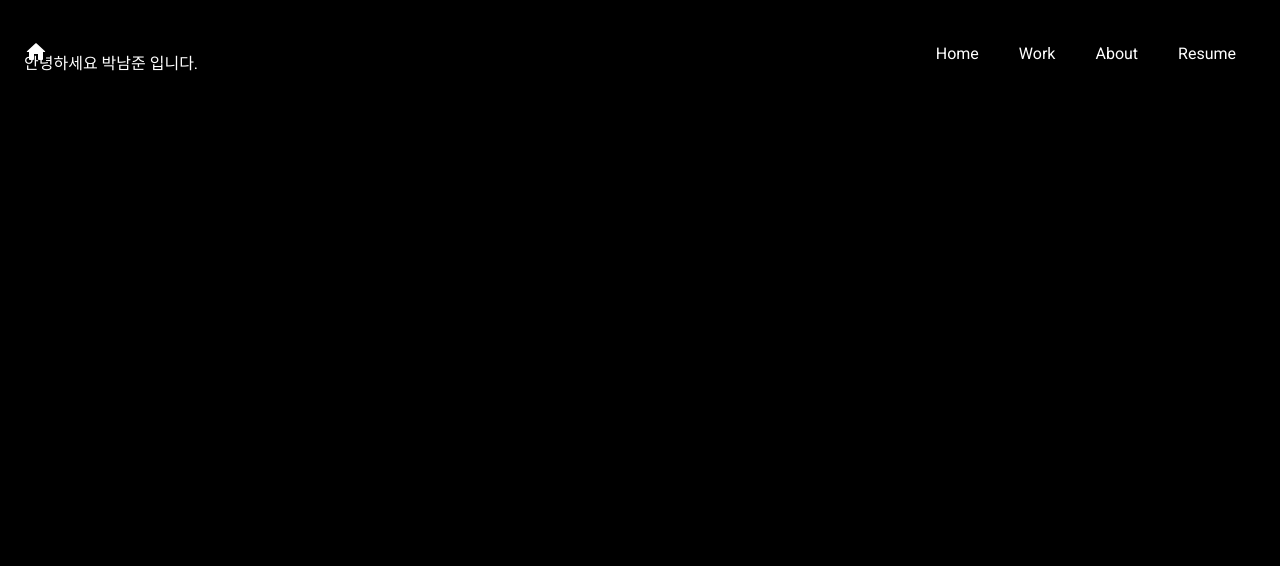
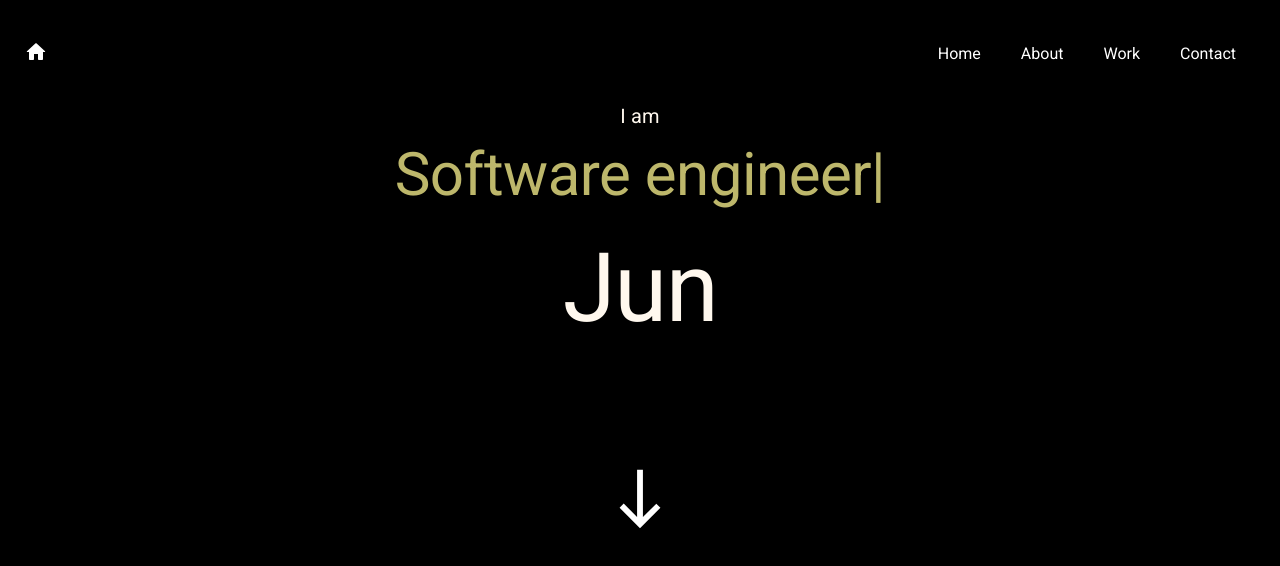
Before and after one commit to joon623/pr_website, a Next.js app: page / in a window 1280 px wide. Shown: the top 566 px of the page. Built offline with nearby package versions, Linux system fonts and the light colour scheme.

Commit message:
add: home and some navigation fix

```diff
--- a/package.json
+++ b/package.json
@@ -18,6 +18,7 @@
     "next": "14.0.4",
     "react": "^18",
     "react-dom": "^18",
+    "react-type-animation": "^3.2.0",
     "uuid4": "^2.0.3",
     "uuidv4": "^6.2.13"
   },
@@ -27,6 +28,7 @@
     "@types/react-dom": "^18",
     "eslint": "^8",
     "eslint-config-next": "14.0.4",
+    "prettier": "^3.1.1",
     "typescript": "^5"
   }
 }
--- a/src/app/page.module.css
+++ b/src/app/page.module.css
@@ -1,4 +1,3 @@
 .main {
     padding: var(--global-padding-top) 1.5rem 1.5rem;
-    min-height: 100vh;
 }
--- a/src/app/page.tsx
+++ b/src/app/page.tsx
@@ -1,12 +1,14 @@
 import styles from './page.module.css'
 import {Navigation} from "@/components/nav/index";
+import {HomeComponent} from "@/components/home";
+
 
 export default function Home() {
     return (
         <>
             <Navigation/>
             <main className={styles.main}>
-                <div>안녕하세요 박남준 입니다.</div>
+                <HomeComponent/>
             </main>
         </>
     )
--- /dev/null
+++ b/src/components/home/home.module.css
@@ -0,0 +1,11 @@
+.wrapper {
+    padding: var(--global-padding-top) 1.5rem 1.5rem;
+}
+
+
+.arrow {
+    display: flex;
+    justify-content: center;
+    font-size: 70px;
+    margin-top: 50px;
+}
--- /dev/null
+++ b/src/components/home/home.tsx
@@ -0,0 +1,59 @@
+"use client";
+
+import styles from "./home.module.css";
+import { Box } from "@mui/system";
+import { Typography } from "@mui/material";
+import { TypeAnimation } from "react-type-animation";
+import { useState } from "react";
+import SouthIcon from "@mui/icons-material/South";
+import { motion } from "framer-motion";
+
+function HomeComponent() {
+  const [textColor, setTextColor] = useState("darkkhaki");
+
+  return (
+    <div className={styles.wrapper}>
+      <Box
+        color={textColor}
+        display={"flex"}
+        alignItems={"center"}
+        flexDirection={"column"}
+      >
+        <Typography variant={"h6"} gutterBottom color={"#fff8ee"}>
+          I am
+        </Typography>
+        <Typography variant={"h2"} gutterBottom textAlign={"center"}>
+          <TypeAnimation
+            sequence={[
+              "Software engineer",
+              2000,
+              () => setTextColor("darkkhaki"),
+              "",
+            ]}
+            repeat={Infinity}
+          />
+        </Typography>
+        <Typography variant={"h1"} gutterBottom color={"#fff8ee"}>
+          Jun
+        </Typography>
+      </Box>
+      <motion.div
+        className={styles.arrow}
+        animate={{
+          y: 40,
+        }}
+        initial={{
+          y: 0,
+        }}
+        transition={{
+          repeat: Infinity,
+          duration: 2,
+        }}
+      >
+        <SouthIcon fontSize="inherit" />
+      </motion.div>
+    </div>
+  );
+}
+
+export default HomeComponent;
--- /dev/null
+++ b/src/components/home/index.ts
@@ -0,0 +1 @@
+export { default as HomeComponent } from "./home";
--- a/src/components/nav/index.ts
+++ b/src/components/nav/index.ts
@@ -1 +1 @@
-export {default as Navigation} from "./navigation";
+export { default as Navigation } from "./navigation";
--- a/src/components/nav/navigation.module.css
+++ /dev/null
@@ -1,7 +0,0 @@
-.navigation {
-    position: fixed;
-    top: 0;
-    left: 0;
-    right: 0;
-    padding: 12px;
-}
--- a/src/components/nav/navigation.tsx
+++ b/src/components/nav/navigation.tsx
@@ -1,17 +1,17 @@
 "use client";
 
-import HomeRoundedIcon from '@mui/icons-material/HomeRounded';
-import ReorderIcon from '@mui/icons-material/Reorder';
-import {Box} from "@mui/system";
-import styles from "./navigation.module.css"
-import {useState} from "react";
-import {AnimatePresence, motion} from "framer-motion";
-import {themeStyles} from "@/styles/theme";
-import {Navigations, NavigationType} from "@/shared/navigations";
-import {useMediaQuery} from "@mui/material";
-import {mediaQueryInput} from "@/styles/breakpoint";
-import {v4} from 'uuid';
+import HomeRoundedIcon from "@mui/icons-material/HomeRounded";
+import ReorderIcon from "@mui/icons-material/Reorder";
+import { Box } from "@mui/system";
+import { useState } from "react";
+import { AnimatePresence, motion } from "framer-motion";
+import { themeStyles } from "@/styles/theme";
+import { Navigations, NavigationType } from "@/shared/navigations";
+import { useMediaQuery } from "@mui/material";
+import { mediaQueryInput } from "@/styles/breakpoint";
+import { v4 } from "uuid";
 
+const NAVIGATION_PADDING = "12px";
 
 function Navigation() {
   const [clicked, setClicked] = useState(false);
@@ -19,60 +19,91 @@ function Navigation() {
 
   const getMenu = () => {
     return (
-            Navigations.map(({name, color}: NavigationType) => {
+      <AnimatePresence>
+        {clicked && (
+          <motion.div
+            style={{
+              overflow: "hidden",
+              width: "100vw",
+              marginLeft: `-${NAVIGATION_PADDING}`,
+            }}
+            initial={{ height: 0 }}
+            animate={{ height: "auto" }}
+            exit={{ height: 0 }}
+          >
+            {Navigations.map(({ name, color }: NavigationType) => {
               return (
                 <Box
                   key={v4()}
-                        display={'flex'} justifyContent={"center"} padding={"20px"} bgcolor={color}
-                        color={"black"}>{name}</Box>
-
-                )
-            })
-        )
-    }
+                  display={"flex"}
+                  justifyContent={"center"}
+                  padding={"20px"}
+                  bgcolor={color}
+                  color={"black"}
+                >
+                  {name}
+                </Box>
+              );
+            })}
+          </motion.div>
+        )}
+      </AnimatePresence>
+    );
+  };
 
   const getLargeMenu = () => {
     return (
       <Box display={"flex"}>
-                {Navigations.map(({name}: NavigationType) => {
+        {Navigations.map(({ name }: NavigationType) => {
           return (
             <Box
               key={v4()}
-                            display={'flex'} justifyContent={"center"} padding={"20px"}
-                            color={"white"}>{name}</Box>
-                    )
-                })}</Box>
-        )
-    }
+              display={"flex"}
+              justifyContent={"center"}
+              padding={"20px"}
+              color={"white"}
+            >
+              {name}
+            </Box>
+          );
+        })}
+      </Box>
+    );
+  };
 
   return (
-        <nav className={styles.navigation}>
-            <Box display={"flex"} justifyContent={"space-between"} alignItems={"center"} width={"100%"}
-                 padding={"12px"}>
-                <motion.div whileHover={{scale: themeStyles.scales.hover}}>
-                    <HomeRoundedIcon/>
+    <Box
+      component="nav"
+      position={"fixed"}
+      top={0}
+      right={0}
+      left={0}
+      padding={`${NAVIGATION_PADDING}`}
+      display={matches ? "flex" : "block"}
+      justifyContent={"center"}
+      zIndex={999}
+    >
+      <Box
+        display={"flex"}
+        justifyContent={"space-between"}
+        alignItems={"center"}
+        padding={"12px"}
+        maxWidth={matches ? "1560px" : "auto"}
+        width={"100%"}
+      >
+        <motion.div whileHover={{ scale: themeStyles.scales.hover }}>
+          <HomeRoundedIcon />
         </motion.div>
-                {matches ? getLargeMenu() :
-                    <motion.div whileHover={{scale: themeStyles.scales.hover}}>
-                        <ReorderIcon onClick={() => setClicked(!clicked)}/>
+        {matches ? (
+          getLargeMenu()
+        ) : (
+          <motion.div whileHover={{ scale: themeStyles.scales.hover }}>
+            <ReorderIcon onClick={() => setClicked(!clicked)} />
           </motion.div>
-                }
+        )}
       </Box>
-            {!matches &&
-                <AnimatePresence>
-                    {clicked &&
-                        <motion.div
-                            style={{overflow: "hidden"}}
-                            initial={{height: 0}}
-                            animate={{height: "auto"}}
-                            exit={{height: 0}}
-                        >
-                            {getMenu()}
-                        </motion.div>
-                    }
-                </AnimatePresence>
-            }
-        </nav>
+      {!matches && getMenu()}
+    </Box>
   );
 }
 
--- a/src/shared/navigations.ts
+++ b/src/shared/navigations.ts
@@ -1,18 +1,23 @@
 export type NavigationType = {
-    name: string;
-    color: string;
-}
+  name: string;
+  color: string;
+};
 
-export const Navigations: NavigationType[] = [{
+export const Navigations: NavigationType[] = [
+  {
     name: "Home",
-    color: "#fff8ee"
-}, {
+    color: "#fff8ee",
+  },
+  {
+    name: "About",
+    color: "#ffade0",
+  },
+  {
     name: "Work",
-    color: "#ffdb43"
-}, {
-    name: "About",
-    color: "#ffade0"
-}, {
-    name: "Resume",
-    color: "#7894ff"
-}]
+    color: "#ffdb43",
+  },
+  {
+    name: "Contact",
+    color: "#7894ff",
+  },
+];
```
Also changed, not shown: 1 other file (tests, documents, lock files or other folders). Lines whose indentation alone changed are shown as unchanged.
